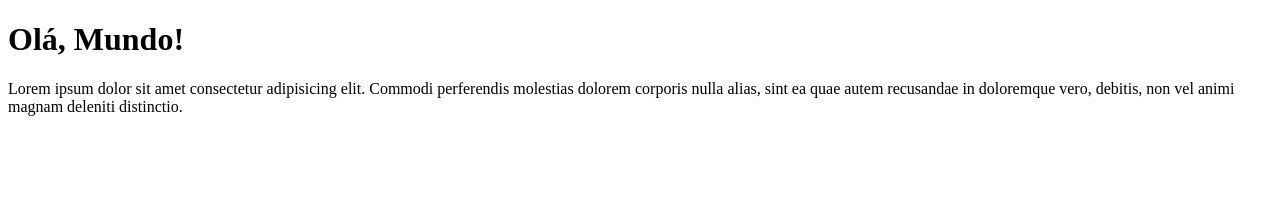
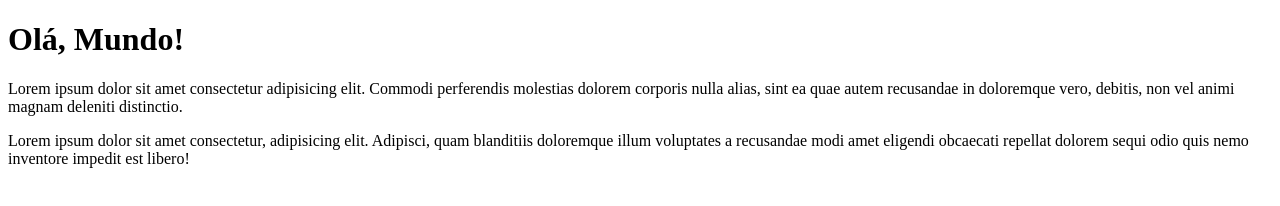
Before and after one commit to TImuriloIA/Ola-Mundo, a plain HTML site: page Site-exemplo/Index.html in a window 1280 px wide. Drawn offline with Linux system fonts and the light colour scheme.

Commit message:
Parágrafo adicionado

```diff
--- a/Site-exemplo/Index.html
+++ b/Site-exemplo/Index.html
@@ -8,5 +8,6 @@
 <body>
     <h1>Olá, Mundo!</h1>
     <P>Lorem ipsum dolor sit amet consectetur adipisicing elit. Commodi perferendis molestias dolorem corporis nulla alias, sint ea quae autem recusandae in doloremque vero, debitis, non vel animi magnam deleniti distinctio.</P>
+    <p>Lorem ipsum dolor sit amet consectetur, adipisicing elit. Adipisci, quam blanditiis doloremque illum voluptates a recusandae modi amet eligendi obcaecati repellat dolorem sequi odio quis nemo inventore impedit est libero!</p>
 </body>
 </html>
```
